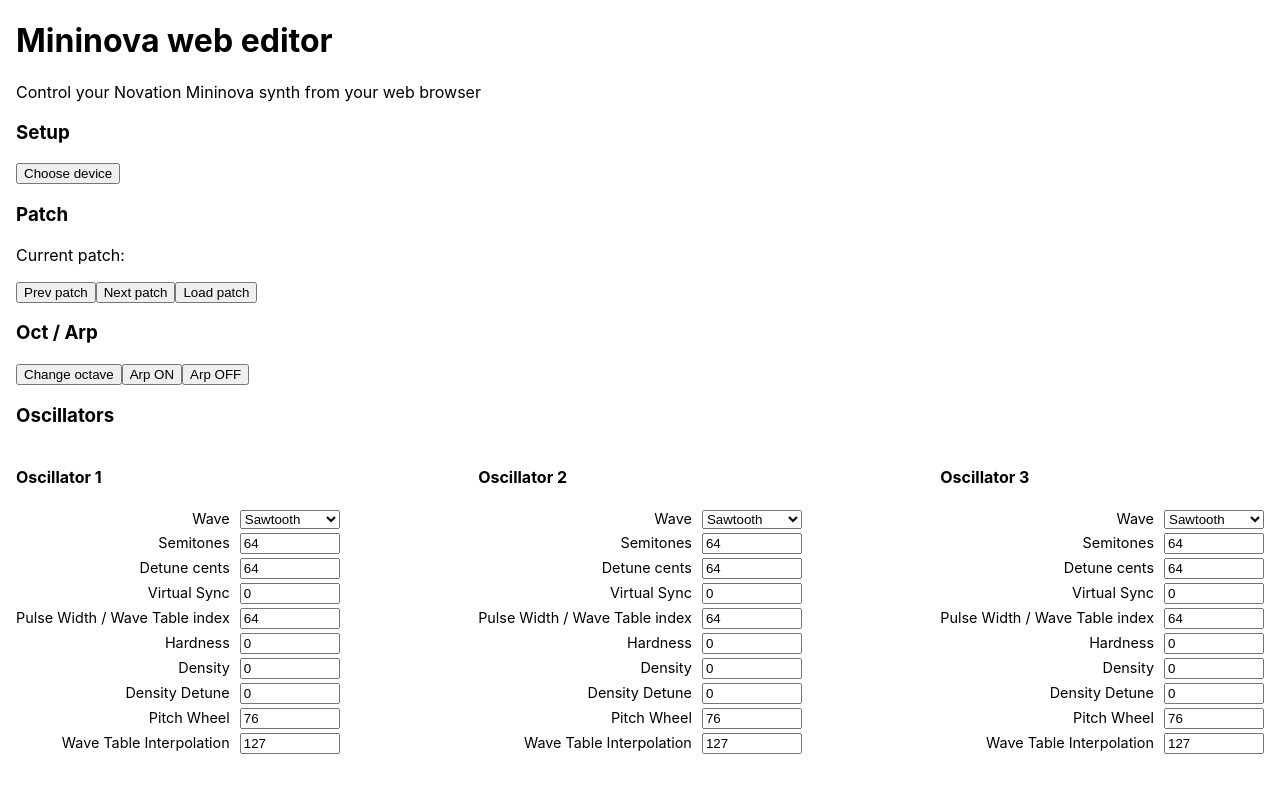
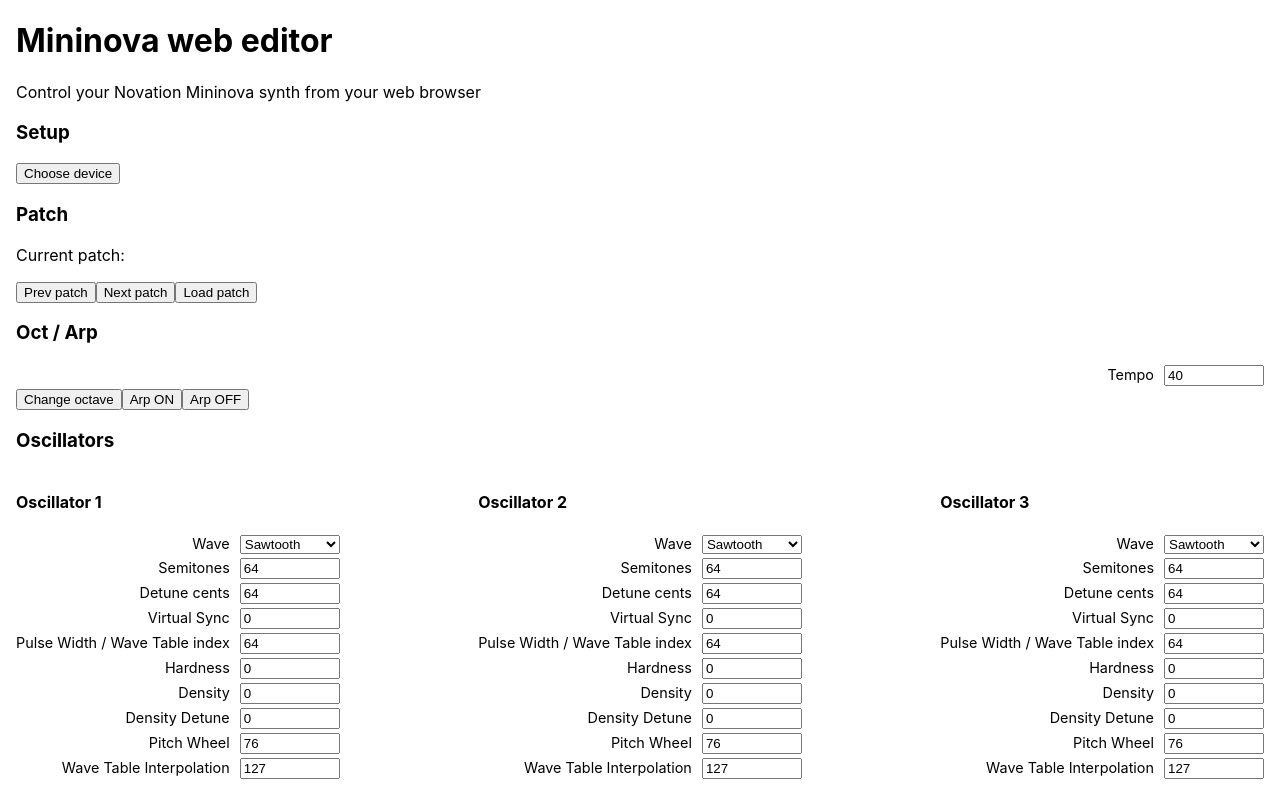
Before and after one commit to nclavaud/mininova-web-editor, a React (Create React App) app: page / in a window 1280 px wide. Built offline with nearby package versions, Linux system fonts and the light colour scheme.

Commit message:
Handle complex controls like tempo

```diff
--- a/src/App.tsx
+++ b/src/App.tsx
@@ -2,10 +2,10 @@
 import { useDispatch, useSelector } from 'react-redux';
 import { Controls, DeviceSetup, Intro } from './components';
 import { Command, CommandType, getCommand } from './midi.command';
-import { isPatch, selectPatch } from './mininova';
+import { findControl, isPatch, selectPatch } from './mininova';
 import { debugMidiMessage } from './debug';
 import { DeviceInput, DeviceOutput, MidiMessage } from './ports';
-import { patchDumpReceived } from './redux/patch';
+import { patchControlChanged, patchDumpReceived } from './redux/patch';
 
 interface RootState {
   device: {
@@ -39,6 +39,10 @@
         break;
       case CommandType.NRPN:
         console.log('NRPN: ' + command.values);
+        const control = findControl(command);
+        if (control) {
+          dispatch(patchControlChanged(control.id, control.value));
+        }
         break;
       case CommandType.SysEx:
         if (isPatch(message)) {
--- a/src/components/Controls.js
+++ b/src/components/Controls.js
@@ -1,7 +1,8 @@
 import React from 'react';
 import { cc, nrpn } from '../midi';
-import { loadPatch } from '../mininova';
+import { controls, loadPatch } from '../mininova';
 import Oscillator from './Oscillator';
+import Control from './Control';
 
 function Controls({ currentPatch, emit }) {
   const changeOctave = () => emit(cc(13, 0));
@@ -18,6 +19,12 @@
       <button onClick={selectNextPatch}>Next patch</button>
       <button onClick={() => emit(loadPatch)}>Load patch</button>
       <h3>Oct / Arp</h3>
+      <Control
+        id="tempo"
+        control={controls['tempo']}
+        emit={emit}
+        readonly
+      />
       <button onClick={changeOctave}>Change octave</button>
       <button onClick={activateArp}>Arp ON</button>
       <button onClick={deactivateArp}>Arp OFF</button>
--- a/src/components/InputRange.js
+++ b/src/components/InputRange.js
@@ -4,7 +4,7 @@
 
 const inRange = (value, range) => (value >= range[0] && value <= range[1]);
 
-function InputRange({ id, control, emit }) {
+function InputRange({ id, control, emit, readonly }) {
   const dispatch = useDispatch();
   const value = useSelector(state => state.patch[id]);
 
@@ -30,6 +30,7 @@
         max={control.range[1]}
         onChange={onChange}
         value={value}
+        readOnly={readonly}
       />
     </div>
   );
--- a/src/mininova.js
+++ b/src/mininova.js
@@ -1,5 +1,6 @@
 import * as R from 'ramda';
 import { cc, nrpn, sysex } from './midi';
+import { CommandType } from './midi.command';
 
 // is it really handshake?
 const sequenceHandshake = [0x7F, 0x60, 0x21, 0x00, 0x00, 0x00, 0x00];
@@ -103,6 +104,18 @@
 ];
 
 export const controls = {
+  'tempo': {
+    label: 'Tempo',
+    range: [40, 250],
+    init: 40,
+    type: CommandType.NRPN,
+    mapFrom: [
+      [2, 63, 0, [40, 127]],
+      [2, 63, 1, [0, 122]],
+    ],
+    decode: ([, , x, y]) => y + x*128,
+    msg: x => nrpn(2, 63, x < 128 ? 0 : 1, x%128),
+  },
   'osc-1-wave': {
     label: 'Wave',
     enum: waveforms,
@@ -284,3 +297,26 @@
     msg: _cc(50),
   },
 };
+
+export const findControl = (command) => {
+  for (let [controlId, control] of Object.entries(controls)) {
+    if (!control.mapFrom) {
+      continue;
+    }
+    const maps = Array.isArray(control.mapFrom[0]) ? control.mapFrom : [control.mapFrom];
+    if (maps.some(map => map.every((expectedValue, i) => {
+      if (Array.isArray(expectedValue)) {
+        return command.values[i] >= expectedValue[0]
+          && command.values[i] <= expectedValue[1];
+      } else {
+        return command.values[i] === expectedValue;
+      }
+    }))) {
+      return {
+        id: controlId,
+        value: control.decode(command.values),
+      }
+    }
+  }
+  return undefined;
+};
```
Also changed, not shown: 1 other file (tests, documents, lock files or other folders).
